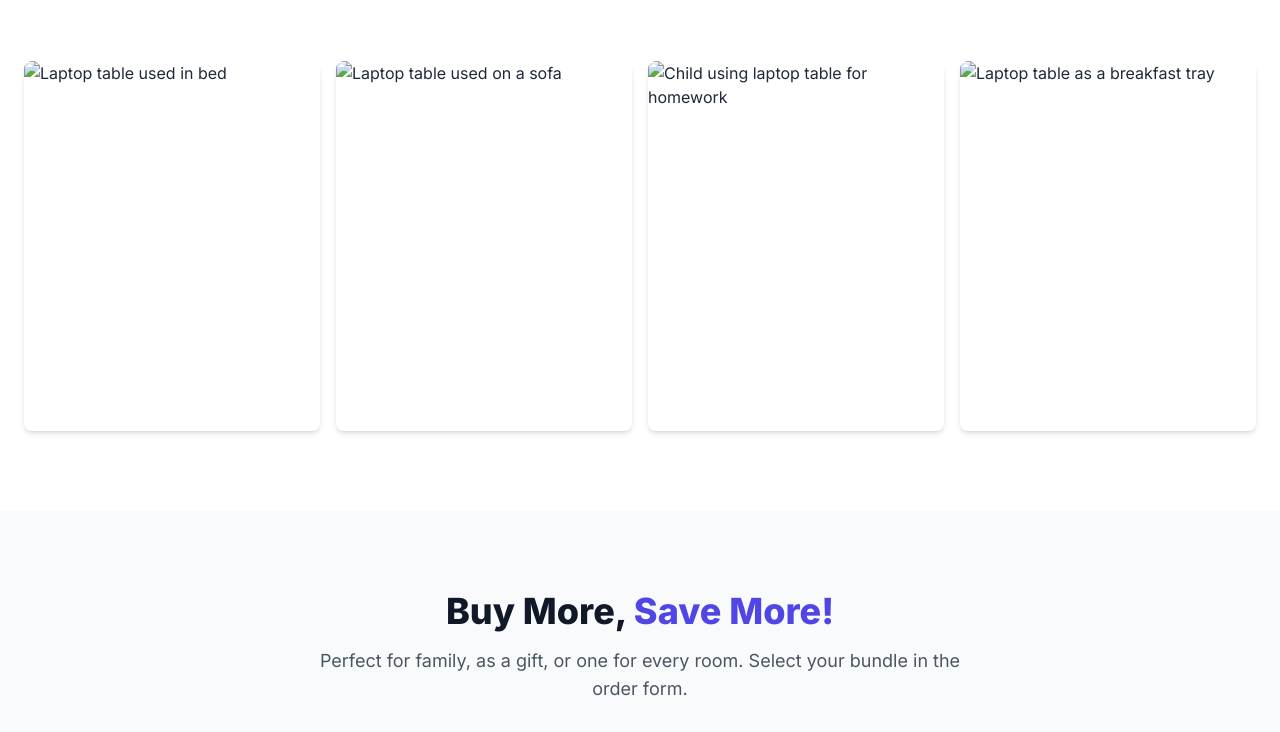
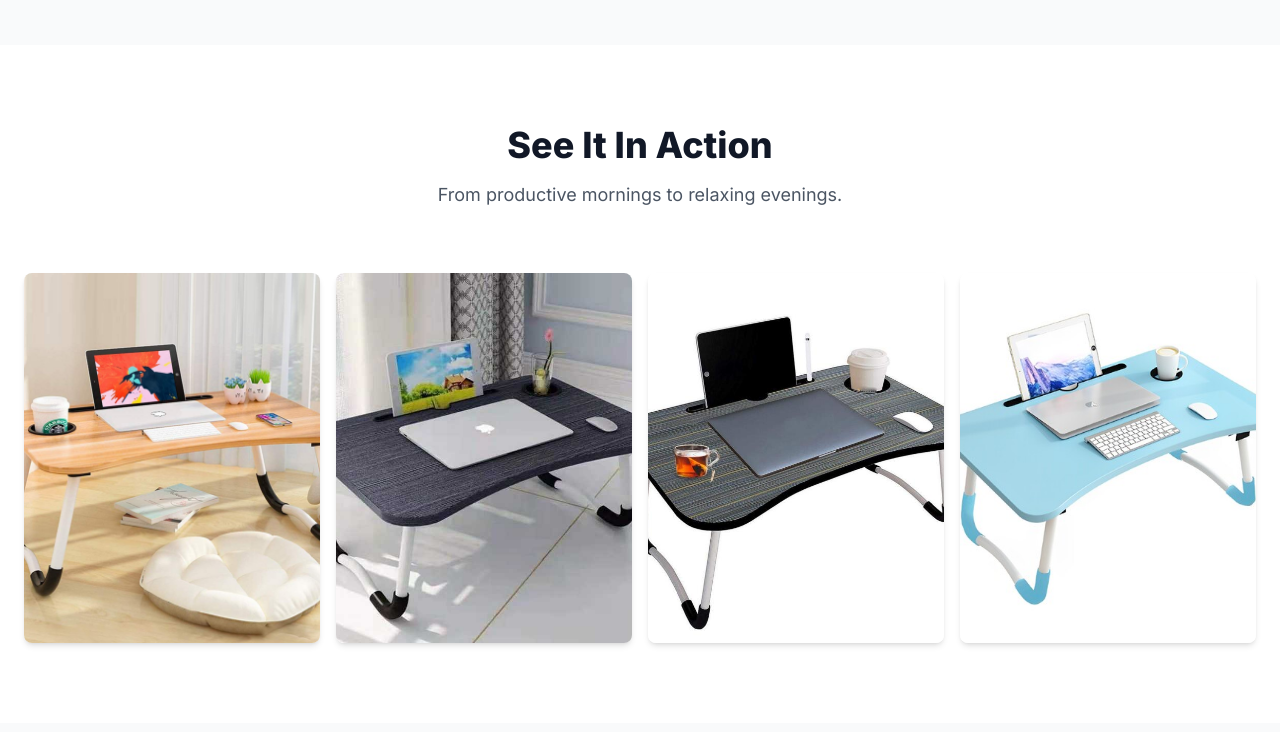
Before and after one commit to rameshaiclass/Folding-Laptop-Table, a plain HTML site: page index2.html in a window 1280 px wide. Shown: the part 1648-2380 px from the top of the page. Drawn offline with nearby package versions, Linux system fonts and the light colour scheme.

Commit message:
Update index2.html

```diff
--- a/index2.html
+++ b/index2.html
@@ -82,7 +82,7 @@
                         Replace this placeholder with a high-quality, appealing hero shot of your product.
                         Save it as 'Images/hero-product.png'
                     -->
-                    <img src="Images/1.jpg"
+                    <img src="1.jpg"
                          alt="Portable folding laptop table in use on a sofa"
                          class="rounded-lg shadow-2xl w-full max-w-md lg:max-w-lg object-cover">
                 </div>
@@ -168,10 +168,10 @@
                     Save them in your 'Images/' folder (e.g., 'Images/in-bed.jpg', 'Images/on-sofa.jpg', etc.)
                 -->
                 <div class="grid grid-cols-2 md:grid-cols-4 gap-4">
-                    <img src="Images/2.jpg" alt="Laptop table used in bed" class="rounded-lg shadow-md aspect-[4/5] object-cover w-full h-full">
-                    <img src="Images/3.jpg" alt="Laptop table used on a sofa" class="rounded-lg shadow-md aspect-[4/5] object-cover w-full h-full">
-                    <img src="Images/4.jpg" alt="Child using laptop table for homework" class="rounded-lg shadow-md aspect-[4/5] object-cover w-full h-full">
-                    <img src="Images/5.jpg" alt="Laptop table as a breakfast tray" class="rounded-lg shadow-md aspect-[4/5] object-cover w-full h-full">
+                    <img src="2.jpg" alt="Laptop table used in bed" class="rounded-lg shadow-md aspect-[4/5] object-cover w-full h-full">
+                    <img src="3.jpg" alt="Laptop table used on a sofa" class="rounded-lg shadow-md aspect-[4/5] object-cover w-full h-full">
+                    <img src="4.jpg" alt="Child using laptop table for homework" class="rounded-lg shadow-md aspect-[4/5] object-cover w-full h-full">
+                    <img src="5.jpg" alt="Laptop table as a breakfast tray" class="rounded-lg shadow-md aspect-[4/5] object-cover w-full h-full">
                 </div>
             </div>
         </section>
```
